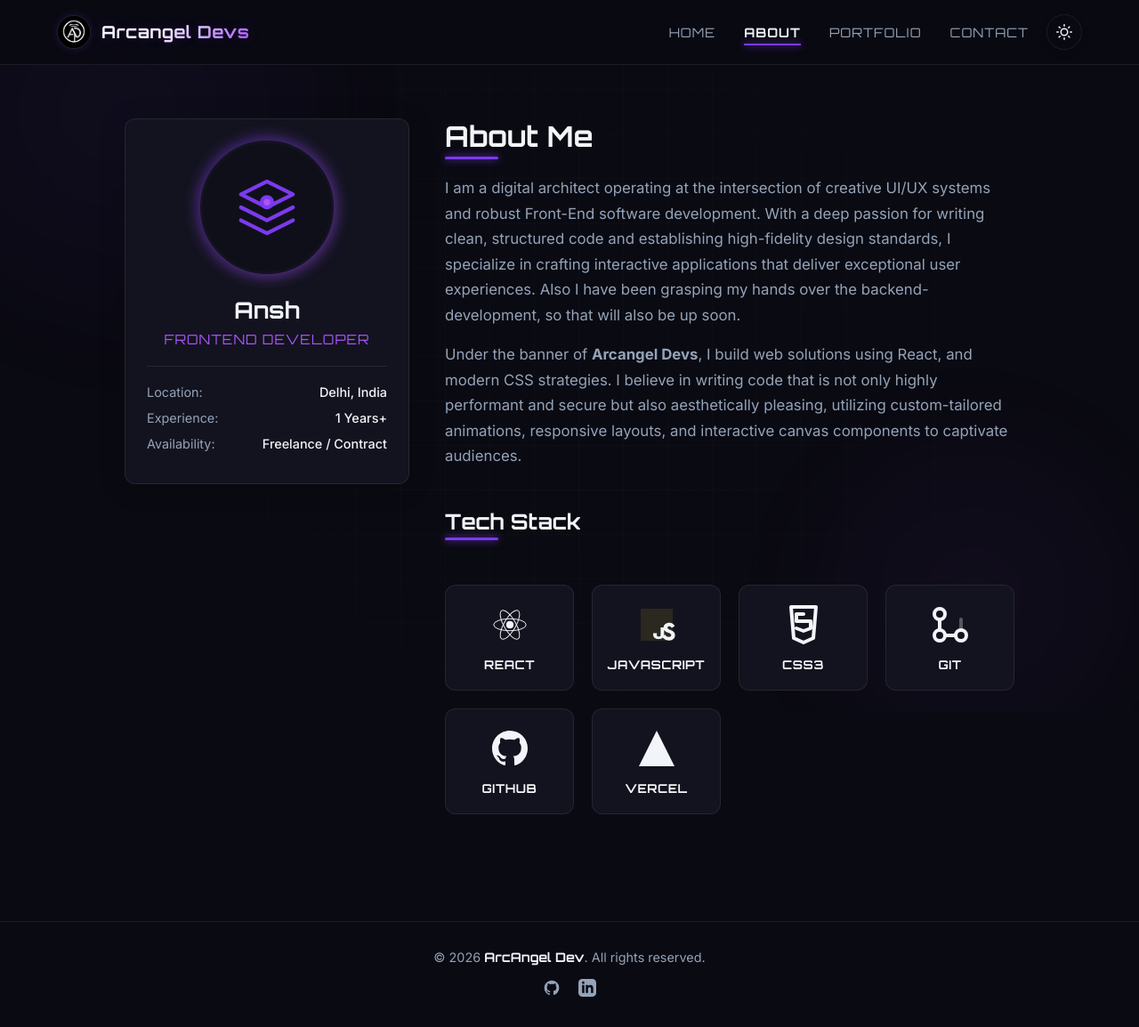
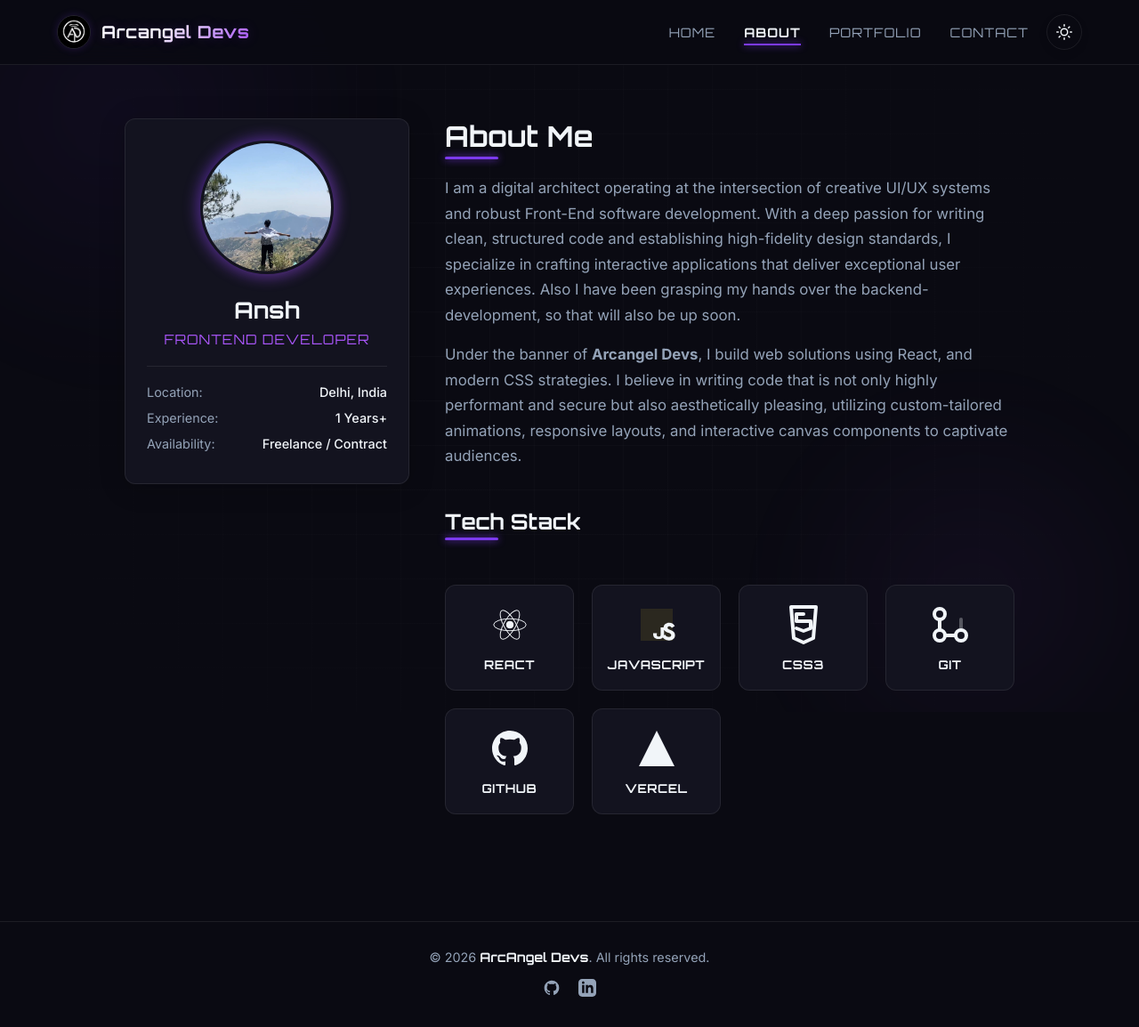
Before and after one commit to ansh-v10/Folio, a React (Vite) app: page /about in a window 1280 px wide. Shown: the whole page at 89% size. Built offline with nearby package versions, Linux system fonts and the light colour scheme.

Commit message:
feat: add profile picture on about page and update brand name to ArcAngel Devs in footer

```diff
--- a/src/components/Footer.jsx
+++ b/src/components/Footer.jsx
@@ -30,7 +30,7 @@
           fontSize: '0.9rem',
           fontFamily: 'var(--font-body)'
         }}>
-          &copy; {currentYear} <span style={{ color: 'var(--text-primary)', fontFamily: 'var(--font-display)', fontWeight: 600 }}>ArcAngel Dev</span>. All rights reserved.
+          &copy; {currentYear} <span style={{ color: 'var(--text-primary)', fontFamily: 'var(--font-display)', fontWeight: 600 }}>ArcAngel Devs</span>. All rights reserved.
         </p>
 
         {/* Social Icons inside Footer */}
--- a/src/pages/About.jsx
+++ b/src/pages/About.jsx
@@ -1,4 +1,5 @@
 import React from 'react';
+import profilePic from '../assets/profile_picture.jpg';
 export default function About() {
   const skills = [
     {
@@ -75,11 +76,16 @@
           <div className="profile-avatar-container">
             <div className="profile-avatar-glow"></div>
             <div className="profile-avatar">
-              {/* Premium abstract tech logo / avatar representation */}
-              <svg width="70" height="70" viewBox="0 0 24 24" fill="none" stroke="var(--accent)" strokeWidth="1.5">
-                <path d="M12 2L2 7l10 5 10-5-10-5zM2 17l10 5 10-5M2 12l10 5 10-5" strokeLinecap="round" strokeLinejoin="round" />
-                <circle cx="12" cy="10" r="2" fill="var(--accent-light)" />
-              </svg>
+              <img
+                src={profilePic}
+                alt="Ansh Verma profile"
+                style={{
+                  width: '100%',
+                  height: '100%',
+                  objectFit: 'cover',
+                  borderRadius: '50%'
+                }}
+              />
             </div>
           </div>
 
```
Also changed, not shown: src/assets/profile_picture.jpg (added).
